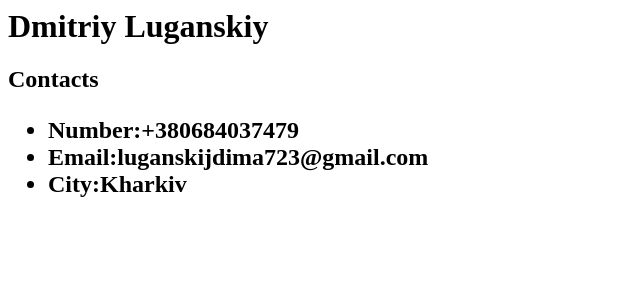
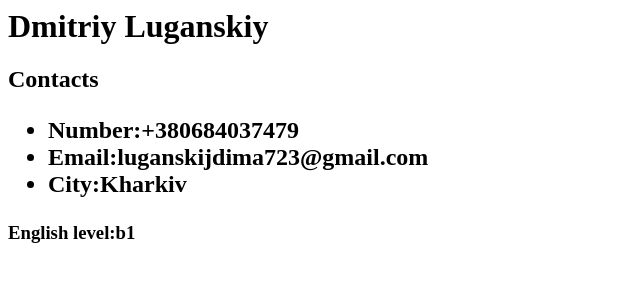
Before and after one commit to Dimazz2020/rsschool-cv, a plain HTML site: page index.html in a window 1280 px wide. Shown: the whole page, without its empty margins (0-640 px from the left). Drawn offline with Linux system fonts and the light colour scheme.

Commit message:
feat: update index.html file

```diff
--- a/index.html
+++ b/index.html
@@ -5,3 +5,4 @@
   <li>Email:luganskijdima723@gmail.com</li>
   <li>City:Kharkiv</li>
   </ul>
+  <h3>English level:b1</h3>
```
